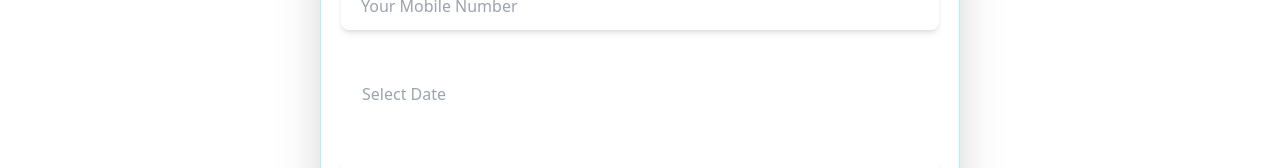
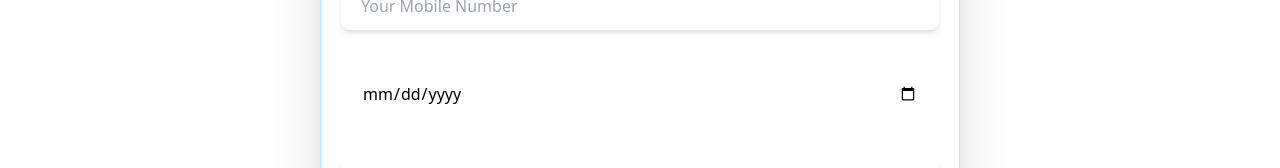
Before and after one commit to alamin00006/dhuedei, a React (Create React App) app: page /order in a window 1280 px wide. Shown: the part 376-544 px from the top of the page. Built offline with nearby package versions, Linux system fonts and the light colour scheme.

Commit message:
added date time picker

```diff
--- a/package.json
+++ b/package.json
@@ -9,6 +9,7 @@
     "axios": "^1.3.4",
     "daisyui": "^2.51.1",
     "react": "^18.2.0",
+    "react-datepicker": "^4.10.0",
     "react-dom": "^18.2.0",
     "react-icons": "^4.8.0",
     "react-leaflet": "^4.2.0",
--- a/src/views/Order/Order.js
+++ b/src/views/Order/Order.js
@@ -48,7 +48,7 @@ const Order = () => {
                 />
                 <input
                     className="input w-full px-5 my-5  text-black"
-                    type="text"
+                    type="date"
                     name="date"
                     placeholder="Select Date"
                     required
```
Also changed, not shown: 1 other file (tests, documents, lock files or other folders).
